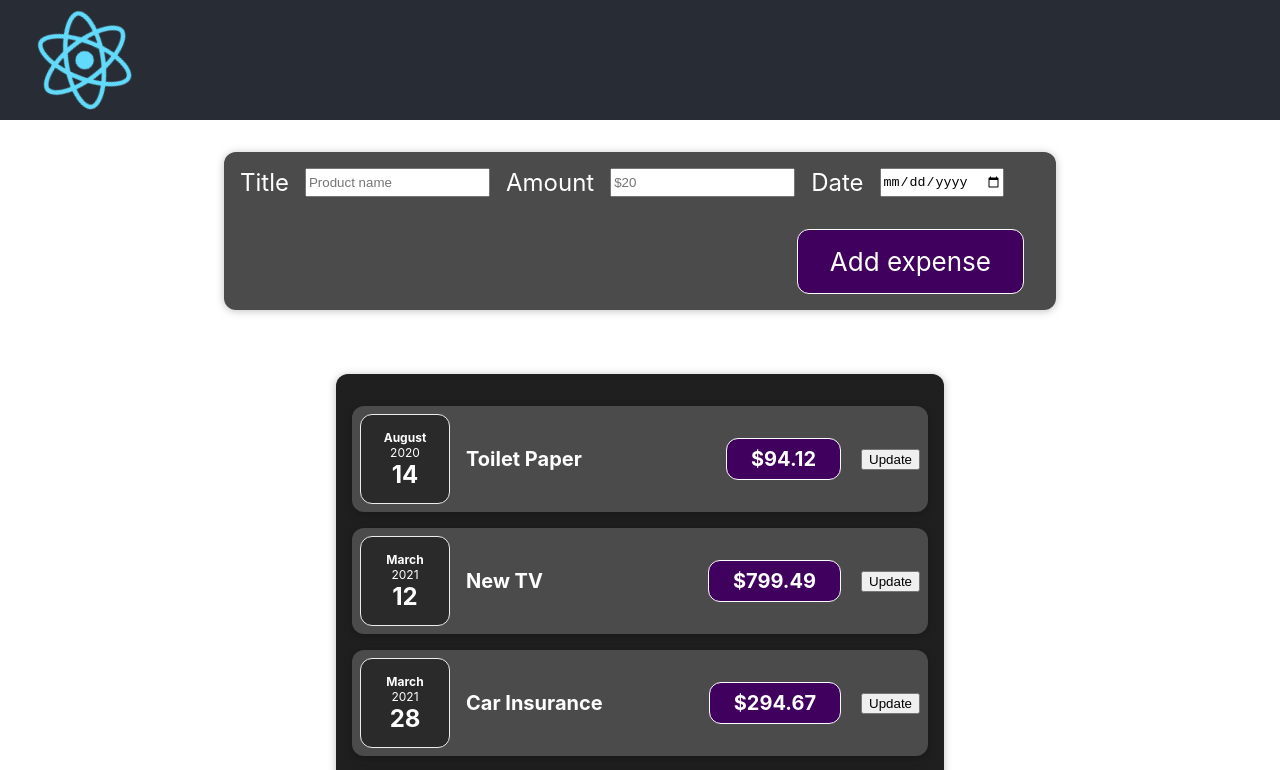
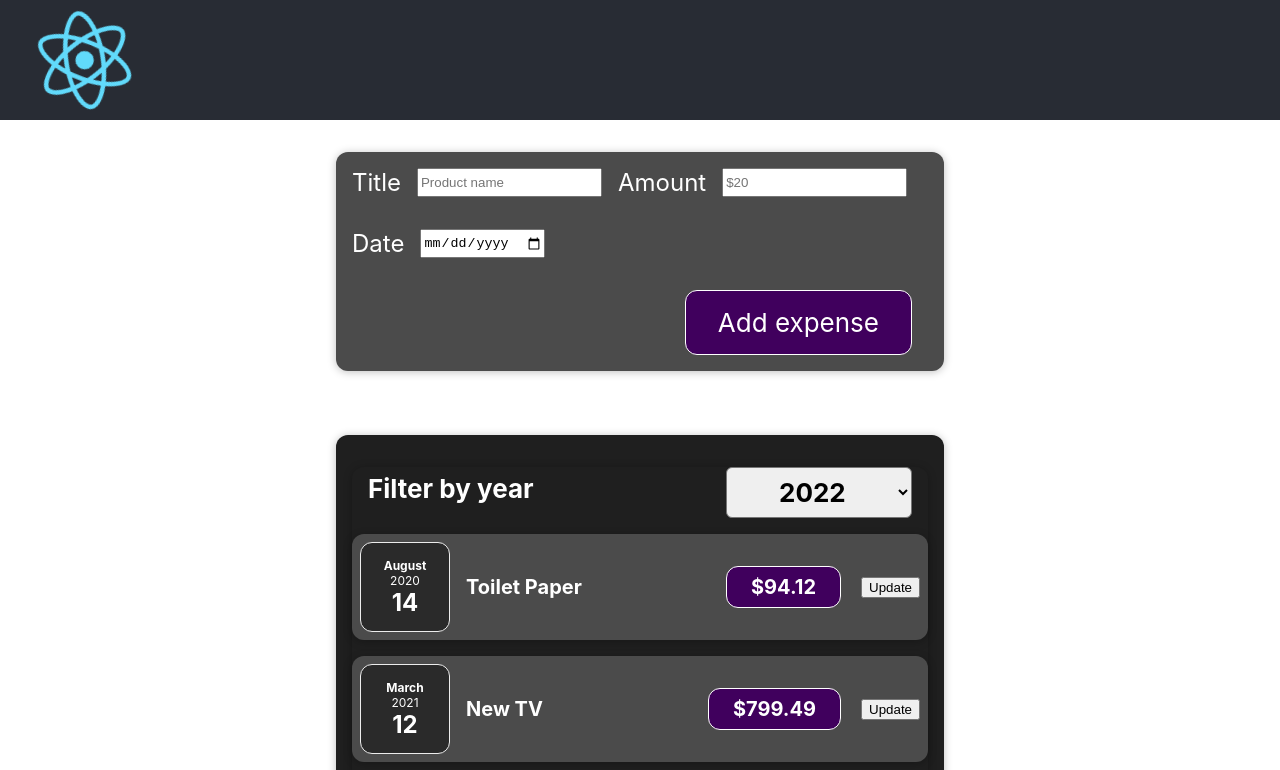
Before and after one commit to LStojanovski7/react-app, a React (Create React App) app: page / in a window 1280 px wide. Shown: the top 770 px of the page. Built offline with nearby package versions, Linux system fonts and the light colour scheme.

Commit message:
Expense filter added, refactoring

```diff
--- a/src/App.js
+++ b/src/App.js
@@ -4,6 +4,7 @@ import { Routes, Route, Link } from "react-router-dom";
 import expenses from "./data";
 import Expenses from "./components/Expenses/Expenses";
 import NewExpense from "./components/NewExpense/NewExpense";
+import ExpenseFilter from "./components/ExpenseFilter/ExpenseFilter";
 
 function App() {
   const addExpenseHandler = (expense) => {
--- a/src/components/ExpenseFilter/ExpenseFilter.js
+++ b/src/components/ExpenseFilter/ExpenseFilter.js
@@ -0,0 +1,24 @@
+import "./ExpenseFilter.css";
+
+const ExpenseFilter = (props) => {
+  const filterChangeHandler = (event) => {
+    props.onChangeFilter(event.target.value);
+  };
+
+  return (
+    <div className="expenses-filter">
+      <div className="expenses-filter__control">
+        <label className="label">Filter by year</label>
+        <select className="select" onChange={filterChangeHandler}>
+          <option value="2022">2022</option>
+          <option value="2021">2021</option>
+          <option value="2020">2020</option>
+          <option value="2019">2019</option>
+          <option value="2018">2018</option>
+        </select>
+      </div>
+    </div>
+  );
+};
+
+export default ExpenseFilter;
--- a/src/components/Expenses/Expenses.js
+++ b/src/components/Expenses/Expenses.js
@@ -1,13 +1,22 @@
+// components
+import ExpenseFilter from "../ExpenseFilter/ExpenseFilter";
 import ExpenseItem from "../ExpenseItem/ExpenseItem";
+// UI
+import Card from "../UI/Card";
+
 import "./Expense.css";
 
 function Expenses(props) {
+  const filterChangeHandler = (event) => {};
   return (
     <div className="expenses">
-      <ExpenseItem title={props.items[0].title} amount={props.items[0].amount} date={props.items[0].date} />
-      <ExpenseItem title={props.items[1].title} amount={props.items[1].amount} date={props.items[1].date} />
-      <ExpenseItem title={props.items[2].title} amount={props.items[2].amount} date={props.items[2].date} />
-      <ExpenseItem title={props.items[3].title} amount={props.items[3].amount} date={props.items[3].date} />
+      <Card>
+        <ExpenseFilter onChangeFilter={filterChangeHandler} />
+        <ExpenseItem title={props.items[0].title} amount={props.items[0].amount} date={props.items[0].date} />
+        <ExpenseItem title={props.items[1].title} amount={props.items[1].amount} date={props.items[1].date} />
+        <ExpenseItem title={props.items[2].title} amount={props.items[2].amount} date={props.items[2].date} />
+        <ExpenseItem title={props.items[3].title} amount={props.items[3].amount} date={props.items[3].date} />
+      </Card>
     </div>
   );
 }
--- a/src/components/NewExpense/NewExpense.css
+++ b/src/components/NewExpense/NewExpense.css
@@ -2,7 +2,7 @@
   background-color: #4b4b4b;
   padding: 1rem;
   margin: 2rem auto;
-  width: 50rem;
+  width: 45%;
   max-width: 95%;
   border-radius: 12px;
   text-align: center;
--- a/src/components/UI/Card.css
+++ b/src/components/UI/Card.css
@@ -0,0 +1,4 @@
+.card {
+  border-radius: 12px;
+  box-shadow: 0 1px 8px rgba(0, 0, 0, 0.25);
+}
--- a/src/components/UI/Card.js
+++ b/src/components/UI/Card.js
@@ -0,0 +1,11 @@
+import React from "react";
+
+import "./Card.css";
+
+const Card = (props) => {
+  const classes = "card " + props.className;
+
+  return <div className={classes}>{props.children}</div>;
+};
+
+export default Card;
```
Also changed, not shown: 1 other file (tests, documents, lock files or other folders).
